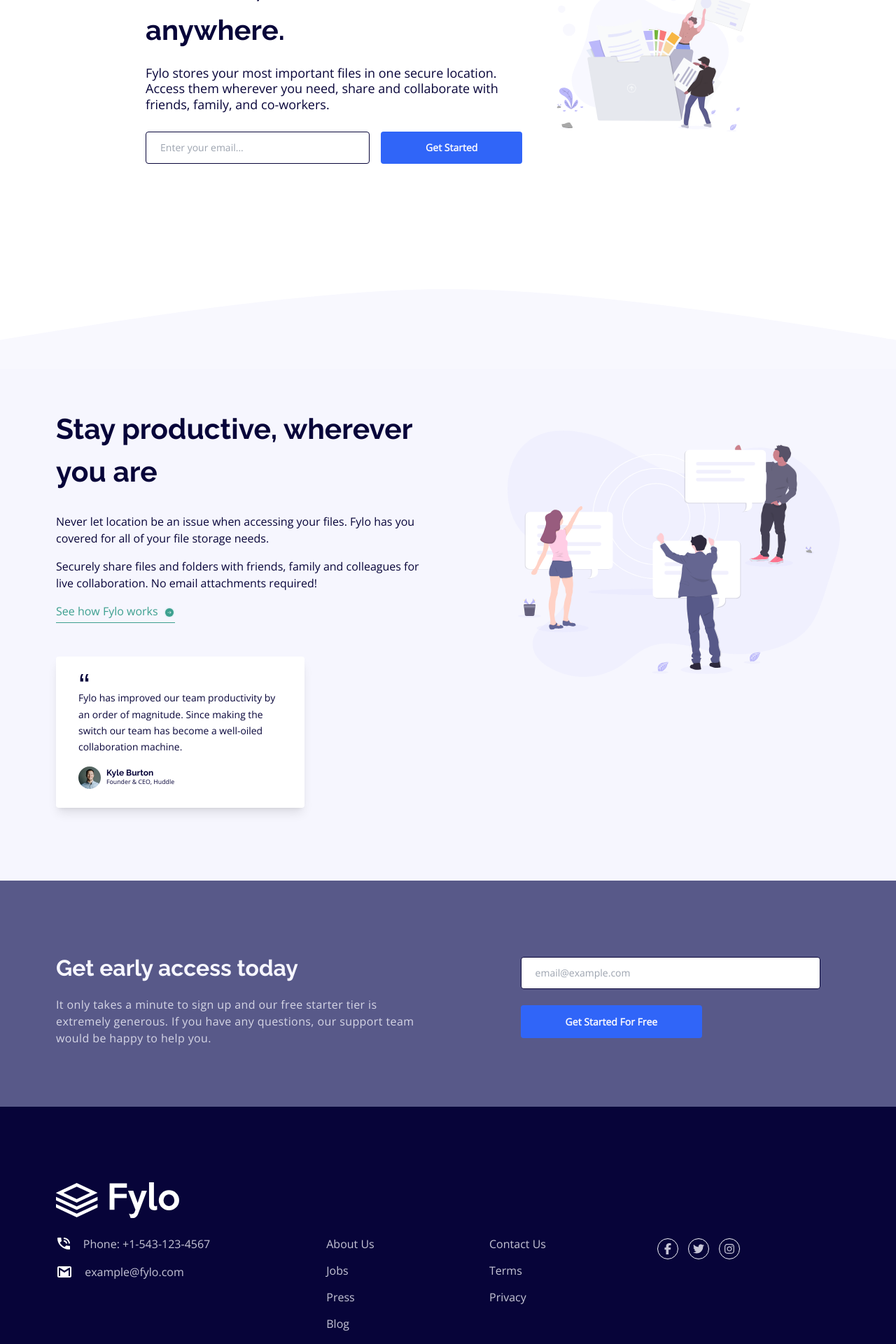
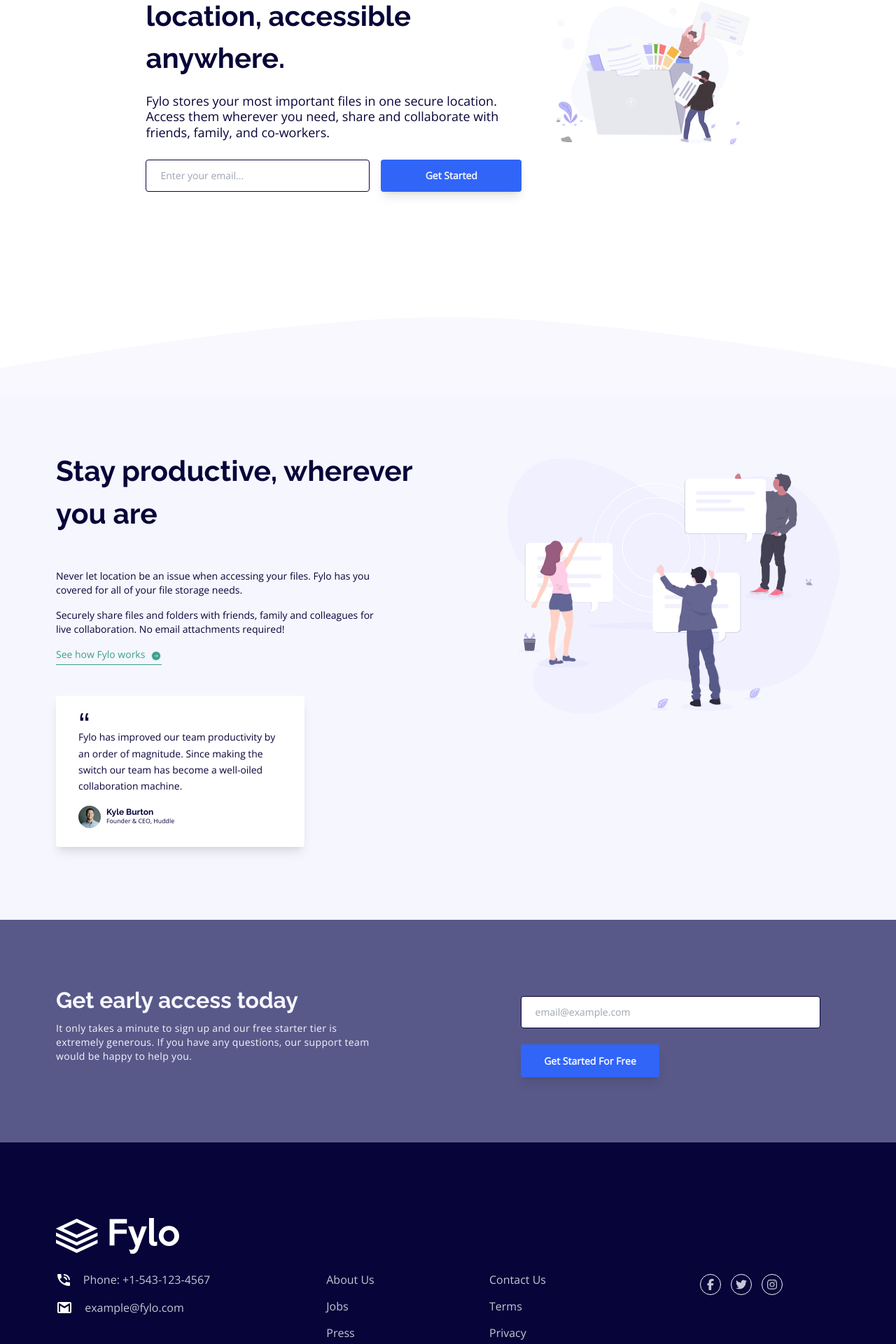
Before and after one commit to n0rrman/frontend-mentor-challenges-green, a Next.js app in the folder fylo-landing-page-with-two-column-layout/: page / in a window 1280 px wide. Shown: the part 280-2200 px from the top of the page at 70% size. Built offline with nearby package versions, Linux system fonts and the light colour scheme.

Commit message:
fylo-landing-page-with-two-column-layout finished

```diff
--- a/fylo-landing-page-with-two-column-layout/src/app/page.tsx
+++ b/fylo-landing-page-with-two-column-layout/src/app/page.tsx
@@ -20,10 +20,10 @@ export default function Home() {
       <header
         className={`flex flex-row justify-between p-6 sm:py-[4.05rem] sm:px-[5rem] ${raleway.className}`}
       >
-        <div className="relative w-[10.375rem] aspect-[3.4] cursor-pointer">
+        <div className="relative w-[5rem] sm:w-[10.375rem] aspect-[3.4] cursor-pointer">
           <Image fill src={logo} alt="" />
         </div>
-        <nav className="flex flex-row gap-[3.58rem] justify-center items-center text-[1.01rem]">
+        <nav className="flex flex-row gap-6 sm:gap-[3.58rem] justify-center items-center text-xs sm:text-[1.01rem]">
           <div className="cursor-pointer border-b border-transparent hover:border-black transition-all">
             Features
           </div>
@@ -36,37 +36,43 @@ export default function Home() {
         </nav>
       </header>
       <main>
-        <section className="grid grid-cols-[0.48fr,0.52fr] justify-center gap-x-12 items-center px-20 pt-[1.4rem] pb-[10.2rem]">
-          <div className="flex flex-col gap-5 flex-0 -mt-7">
-            <h1 className={`${raleway.className} text-[2.5rem] font-bold`}>
+        <section className="grid grid-cols-1 lg:grid-cols-[0.48fr,0.52fr] justify-center gap-x-12 items-center px-9 sm:px-20 pt-[1.4rem] pb-[4rem] sm:pb-[10.2rem]">
+          <div className="flex flex-col gap-5 flex-0 mt-0 sm:-mt-7">
+            <h1
+              className={`${raleway.className} mt-10 text-[1.5rem] sm:text-[2.5rem] font-bold text-center sm:text-left`}
+            >
               All your files in one secure location, accessible anywhere.
             </h1>
-            <p className="text-[1.125rem] leading-[1.4rem]">
+            <p className="text-sm sm:text-[1.125rem] leading-[1.4rem] text-center sm:text-left">
               Fylo stores your most important files in one secure location.
               Access them wherever you need, share and collaborate with friends,
               family, and co-workers.
             </p>
-            <EmailForm
-              placeholder="Enter your email..."
-              buttonText="Get Started"
-            />
+            <div className="">
+              <EmailForm
+                placeholder="Enter your email..."
+                buttonText="Get Started"
+              />
+            </div>
           </div>
-          <div className="relative w-full aspect-[1.35]">
+          <div className="relative w-full order-first sm:order-last aspect-[1.35] mt-[3.25rem] sm:mt-0 ">
             <Image src={heroImg} alt="" fill />
           </div>
         </section>
-        <div className="relative w-full h-[7.125rem] pointer-events-none select-none">
+        <div className="relative w-full h-[3.5rem] sm:h-[7.125rem] pointer-events-none select-none">
           <Image fill alt="" src={dividerDesktop} />
         </div>
 
-        <section className="grid grid-cols-[0.55fr,0.45fr] bg-neutralBlue gap-[4rem] px-20 pt-14 pb-[6.55rem]">
+        <section className="grid grid-cols-1 lg:grid-cols-[0.55fr,0.45fr] bg-neutralBlue gap-[4rem] px-7 sm:px-20 pt-0 sm:pt-14 pb-[6.55rem]">
           <div className="flex flex-col gap-7">
-            <h1 className={`${raleway.className} font-bold text-[2.55rem]`}>
+            <h1
+              className={`${raleway.className} font-bold text-md text-center sm:text-left sm:text-[2.55rem] py-5`}
+            >
               Stay productive, wherever you are
             </h1>
 
-            <div className="space-y-4 max-w-[57ch]">
-              <p>
+            <div className="space-y-4 sm:max-w-[57ch] text-sm sm:text-inherit">
+              <p className="">
                 Never let location be an issue when accessing your files. Fylo
                 has you covered for all of your file storage needs.
               </p>
@@ -77,7 +83,7 @@ export default function Home() {
               </p>
 
               <div>
-                <div className="flex flex-row items-center gap-2 text-accentCyan border-b border-accentCyan w-fit pb-1  ">
+                <div className="flex flex-row items-center gap-2 text-accentCyan border-b border-accentCyan w-fit pb-1">
                   See how Fylo works
                   <Image
                     className="translate-y-[2px]"
@@ -90,7 +96,7 @@ export default function Home() {
               </div>
             </div>
 
-            <div className="bg-white mt-5 px-8 py-6 w-[22.2rem] shadow-lg rounded text-[0.87rem] leading-[1.45rem]">
+            <div className="bg-white mt-4 px-8 py-6 w-full sm:w-[22.2rem] shadow-lg rounded text-[0.87rem] leading-[1.45rem]">
               <div className="relative mx-0.5 w-[0.825rem] h-[1.35rem]">
                 <Image className="pb-2" src={quotesIcon} fill alt="" />
               </div>
@@ -113,25 +119,27 @@ export default function Home() {
               </div>
             </div>
           </div>
-          <div>
-            <div className="relative w-full aspect-[1.35] mt-8">
+          <div className="order-first sm:order-last">
+            <div className="relative w-full aspect-[1.30] mt-8">
               <Image fill alt="" src={sectionImg} />
             </div>
           </div>
         </section>
 
-        <section className="bg-primaryDesaturatedBlue text-neutralBlue grid grid-cols-2 px-20 pt-[6.3rem] pb-[5.35rem]">
+        <section className="bg-primaryDesaturatedBlue text-neutralBlue grid grid-cols-1 sm:grid-cols-2 px-12 sm:px-20 pt-12 sm:pt-[6.3rem] pb-10 sm:pb-[5.35rem]">
           <div className="flex flex-col gap-4">
-            <h1 className={`${raleway.className} text-[2rem] font-bold`}>
+            <h1
+              className={`${raleway.className} text-center sm:text-left text-lg sm:text-[2rem] font-bold`}
+            >
               Get early access today
             </h1>
-            <p className="max-w-[58ch] text-neutralBlue/80 tracking-wide">
+            <p className="max-w-[58ch] text-neutralBlue/80 tracking-wide text-sm sm:text-inherit text-center sm:text-left">
               It only takes a minute to sign up and our free starter tier is
               extremely generous. If you have any questions, our support team
               would be happy to help you.
             </p>
           </div>
-          <div className="pl-[18.5%] pr-[6%]">
+          <div className="px-0 sm:pl-[18.5%] sm:pr-[6%]">
             <EmailForm
               placeholder="email@example.com"
               buttonText="Get Started For Free"
@@ -140,7 +148,7 @@ export default function Home() {
           </div>
         </section>
 
-        <footer className="bg-primaryDarkBlue text-neutralBlue/80 px-20 pt-[6.75rem] pb-20">
+        <footer className="bg-primaryDarkBlue text-neutralBlue/80 px-10 sm:px-20 pt-[6.75rem] pb-[2.85rem]">
           <div className="relative w-[11rem] h-[3.25rem] cursor-pointer">
             <Image
               className="mix-blend-luminosity invert brightness-0"
@@ -149,8 +157,8 @@ export default function Home() {
               alt=""
             />
           </div>
-          <div className="grid grid-cols-4 py-6 px-0.5">
-            <div className="flex flex-col gap-4">
+          <div className="grid grid-cols-1 gap-10 md:gap-0 md:grid-cols-4 py-6 px-0.5">
+            <div className="flex flex-col md:gap-4">
               <div className="flex flex-row justify-start items-center gap-[1.2rem]">
                 <div className="relative w-[1.1rem] h-[1.1rem]">
                   <Image src={phoneIcon} fill alt="" />
@@ -164,19 +172,19 @@ export default function Home() {
                 <div>example@fylo.com</div>
               </div>
             </div>
-            <div className="justify-self-center flex flex-col gap-3.5">
+            <div className="justify-self-start md:justify-self-center flex flex-col gap-3.5">
               <div>About Us</div>
               <div>Jobs</div>
               <div>Press</div>
               <div>Blog</div>
             </div>
 
-            <div className="justify-self-center -ml-[5rem] flex flex-col gap-3.5">
+            <div className="justify-self-start md:justify-self-center ml-0 md:-ml-[5rem] flex flex-col gap-3.5">
               <div>Contact Us</div>
               <div>Terms</div>
               <div>Privacy</div>
             </div>
-            <div className="flex flex-row items-start gap-3.5 px-5 py-1">
+            <div className="flex flex-row justify-center items-start gap-3.5 px-5 py-1 flex-1">
               <div className="border p-1.5 border-neutralBlue rounded-full text-md hover:cursor-pointer">
                 <FaFacebookF />
               </div>
--- a/fylo-landing-page-with-two-column-layout/src/components/email-form.tsx
+++ b/fylo-landing-page-with-two-column-layout/src/components/email-form.tsx
@@ -22,10 +22,10 @@ export default function EmailForm({
     <form
       action={action}
       className={`${
-        vertical ? "flex-col" : "flex-row"
-      } flex gap-4 py-2 items-start justify-start`}
+        vertical ? "sm:flex-col" : "sm:flex-row"
+      } flex-col flex gap-4 py-2 items-start justify-start`}
     >
-      <div className="flex flex-col w-max">
+      <div className="flex flex-col w-full sm:w-max">
         <input
           name="email"
           className={`${
@@ -33,8 +33,8 @@ export default function EmailForm({
               ? "border-primaryDarkBlue"
               : "border-rose-600"
           } border text-sm placeholder:text-lightGrayish rounded ${
-            vertical ? "w-[33.5vw]" : "w-[20rem]"
-          } px-5 py-3`}
+            vertical ? "sm:w-[33.5vw]" : "sm:w-[20rem]"
+          } px-5 py-3 w-full`}
           placeholder={placeholder}
         />
         <div
@@ -47,7 +47,9 @@ export default function EmailForm({
       </div>
       <button
         type="submit"
-        className="bg-accentBlue text-sm font-bold rounded text-neutralBlue text-nowrap px-16 py-[0.825rem]"
+        className={`bg-accentBlue text-sm font-bold rounded text-neutralBlue shadow-lg text-nowrap w-full sm:w-auto ${
+          vertical ? "px-[2.1rem]" : "px-[3.95rem]"
+        } py-[0.825rem]`}
       >
         {buttonText}
       </button>
```
